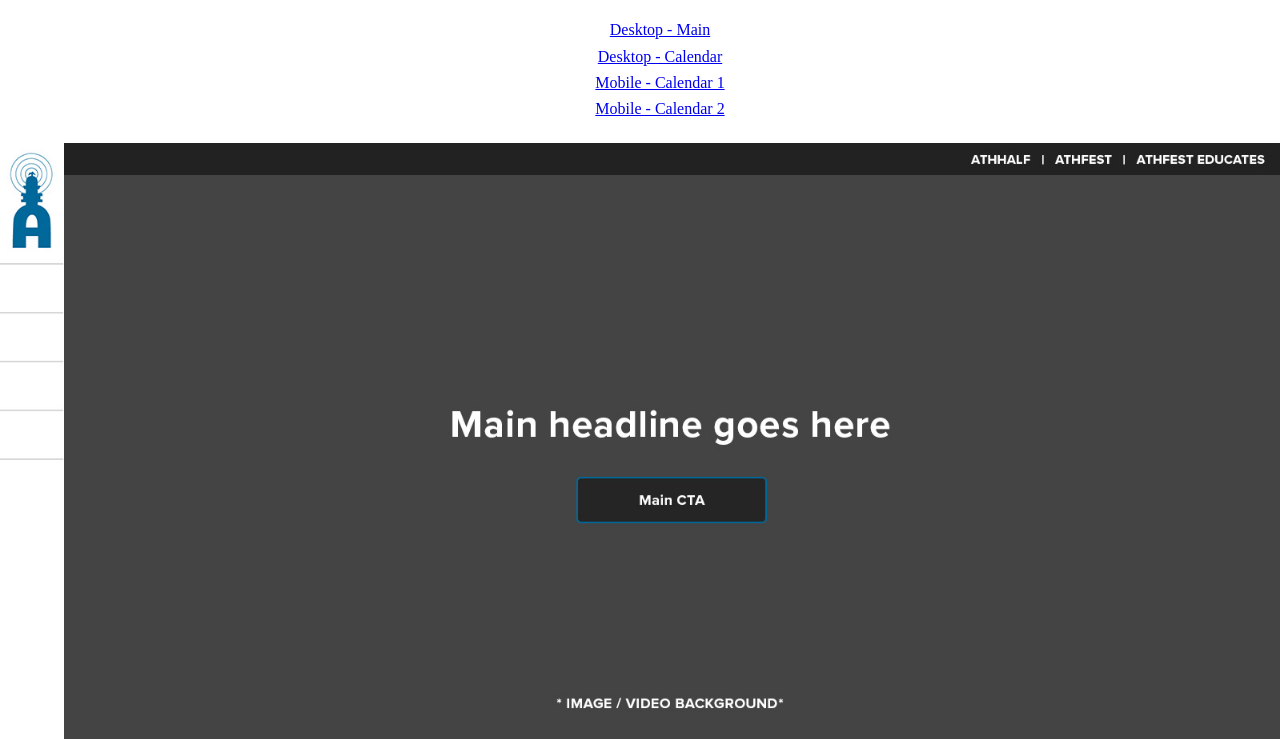
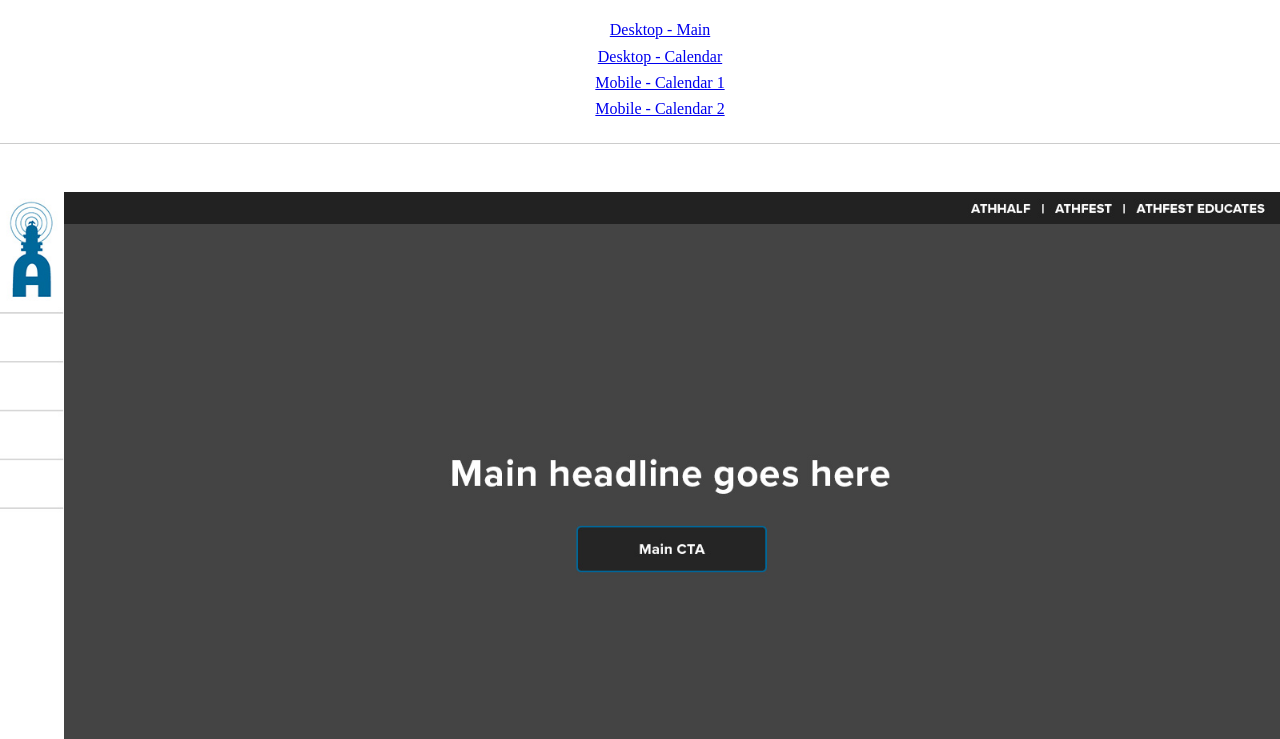
Before and after one commit to bsenn/af, a plain HTML site: page desktop-main.html in a window 1280 px wide. Shown: the part 61-800 px from the top of the page. Drawn offline with Linux system fonts and the light colour scheme.

Commit message:
Minor adjustments

```diff
--- a/style.css
+++ b/style.css
@@ -32,6 +32,15 @@ details{display:block}
 summary{display:list-item}
 [hidden],template{display:none}
 
+/*=============
+Custom
+==============*/
+
+header{
+    border-bottom: 1px solid #ccc;
+    margin-bottom: 3em;
+}
+
 header h1{
     text-align: center;
 }
```
Also changed, not shown: desktop-calendar.html (indentation only), desktop-main.html (indentation only), index.html (indentation only), mobile-calendar-1.html (indentation only), mobile-calendar-2.html (indentation only).
